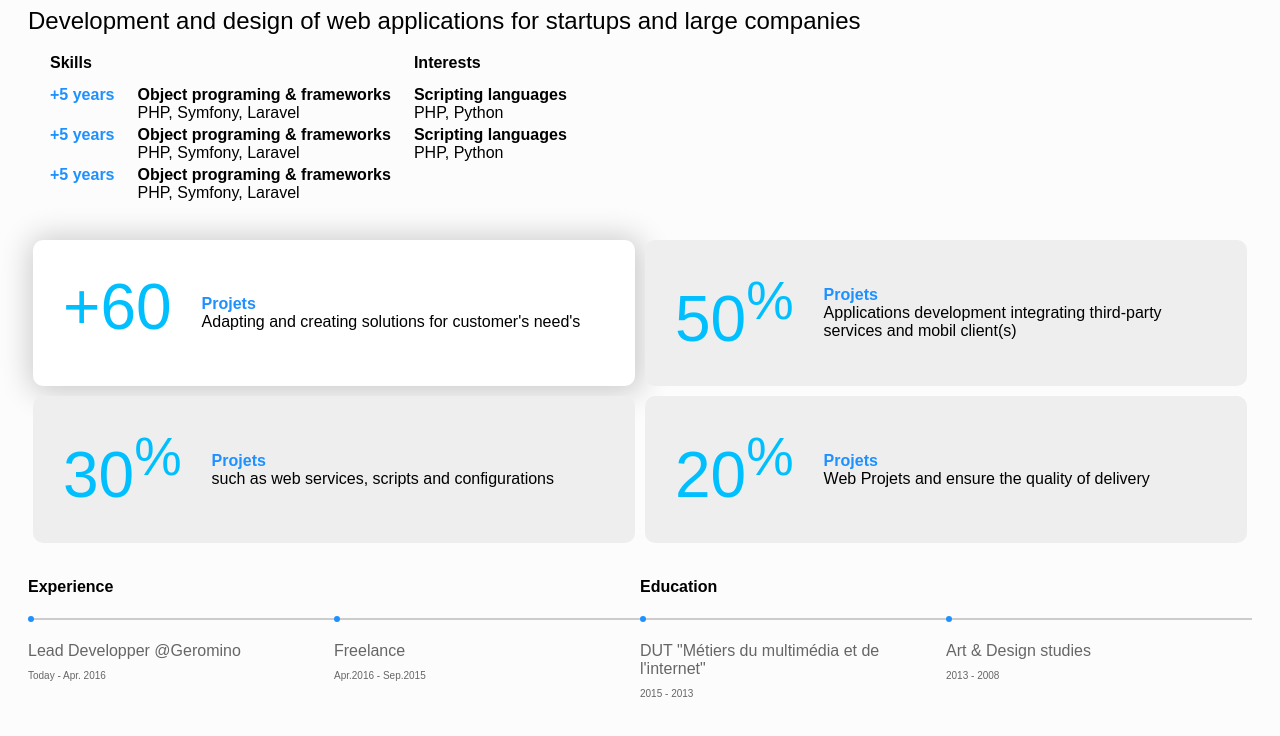
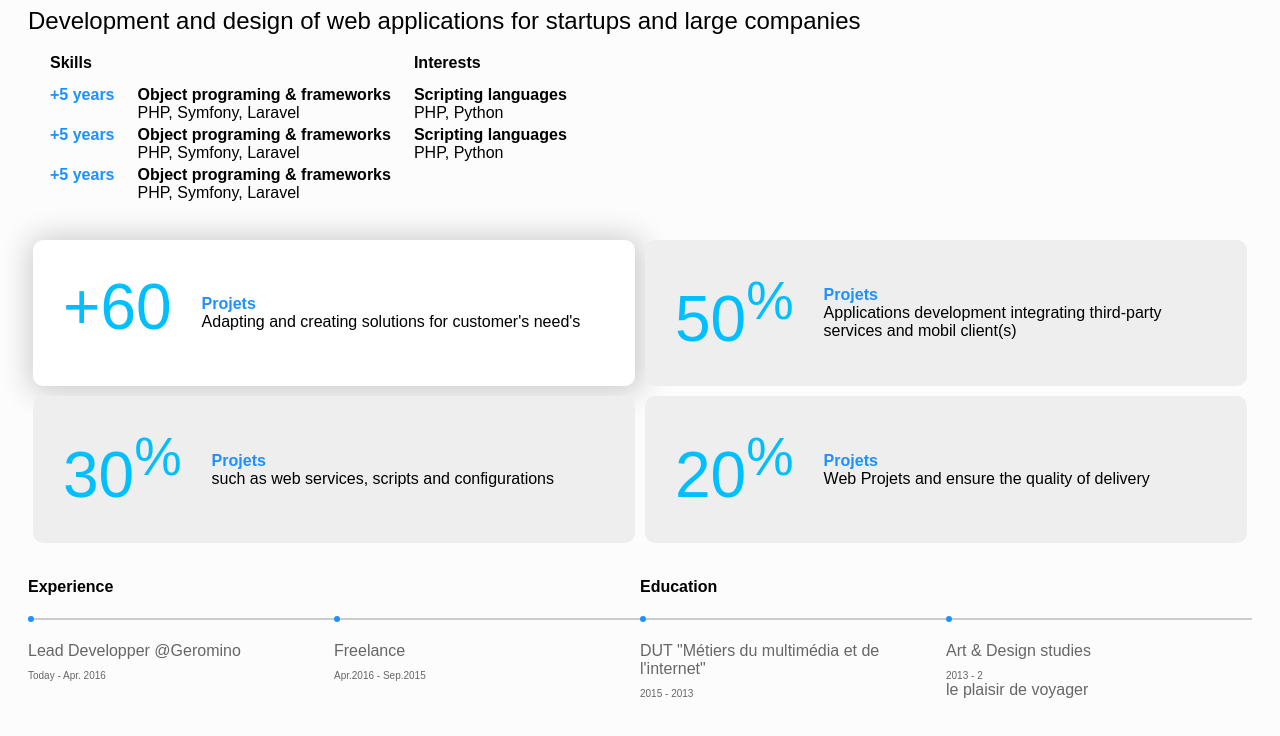
Before and after one commit to johnmbiya/Mon-CV, a plain HTML site: page index.html in a window 1280 px wide. Shown: the part 186-922 px from the top of the page. Drawn offline with Linux system fonts and the light colour scheme.

Commit message:
Update index.html
new commit

```diff
--- a/index.html
+++ b/index.html
@@ -132,8 +132,9 @@
 			<div class="footer4">
 				<div class="footer5">Art & Design studies</div>
 				<div class="footer6">
-					2013 - 2008
+					2013 - 2
 				</div>
+				le plaisir de voyager
 			</div>
 		</div>
 	</footer>
```
